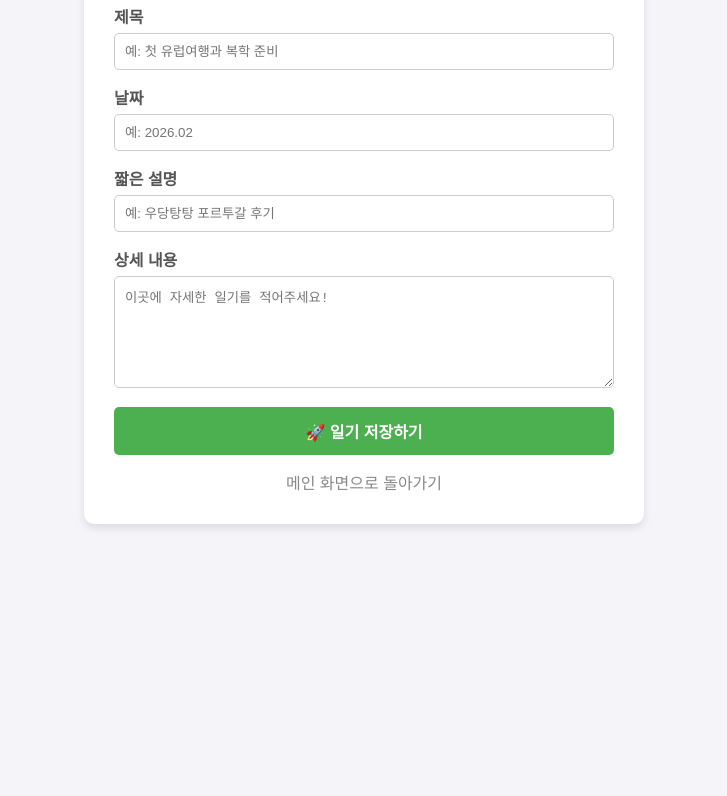
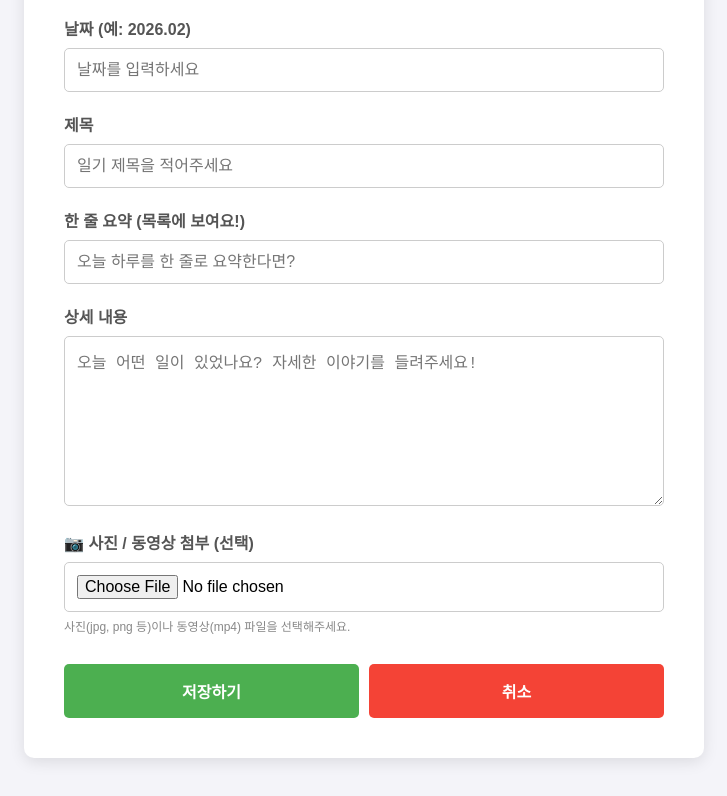
Before and after one commit to tjdekdms0215/My---leave-of-absence-diary, a website: page frontend/write.html in a window 1280 px wide. Shown: the part 159-955 px from the top of the page, without its empty margins (276-1003 px from the left). Before the commit the page ends 800 px from the top, so only its background shows below. Drawn offline with Linux system fonts and the light colour scheme.

Commit message:
글쓰기 페이지에서 파일 첨부 버튼 만들고 서버로 보내기

```diff
--- a/frontend/write.html
+++ b/frontend/write.html
@@ -3,80 +3,126 @@
 <head>
     <meta charset="UTF-8">
     <meta name="viewport" content="width=device-width, initial-scale=1.0">
-    <title>휴학 일기 쓰기 📝</title>
+    <title>새 일기 쓰기 - 성다은의 휴학일기</title>
     <style>
-        body { font-family: 'Arial', sans-serif; background-color: #f4f4f9; display: flex; justify-content: center; padding: 50px; }
-        .write-container { background: white; padding: 30px; border-radius: 10px; box-shadow: 0 4px 8px rgba(0,0,0,0.1); width: 100%; max-width: 500px; }
-        h2 { text-align: center; color: #333; }
-        .input-group { margin-bottom: 15px; }
-        label { display: block; margin-bottom: 5px; font-weight: bold; color: #555; }
-        input, textarea { width: 100%; padding: 10px; border: 1px solid #ccc; border-radius: 5px; box-sizing: border-box; }
-        button { width: 100%; padding: 12px; background-color: #4CAF50; color: white; border: none; border-radius: 5px; font-size: 16px; cursor: pointer; font-weight: bold; }
-        button:hover { background-color: #45a049; }
-        .back-link { display: block; text-align: center; margin-top: 15px; color: #888; text-decoration: none; }
+        body { font-family: 'Arial', sans-serif; background-color: #f4f4f9; padding: 30px; display: flex; justify-content: center; }
+        .container { background: white; padding: 40px; border-radius: 10px; box-shadow: 0 4px 15px rgba(0,0,0,0.1); width: 100%; max-width: 600px; }
+        h1 { text-align: center; color: #333; margin-bottom: 30px; }
+
+        .form-group { margin-bottom: 20px; }
+        label { display: block; font-weight: bold; margin-bottom: 8px; color: #555; }
+        input[type="text"], textarea, input[type="file"] { width: 100%; padding: 12px; border: 1px solid #ccc; border-radius: 5px; box-sizing: border-box; font-size: 16px; }
+        textarea { resize: vertical; }
+
+        .btn-group { display: flex; gap: 10px; margin-top: 30px; }
+        button { flex: 1; padding: 15px; border: none; border-radius: 5px; font-size: 16px; font-weight: bold; cursor: pointer; }
+        .save-btn { background-color: #4CAF50; color: white; }
+        .save-btn:hover { background-color: #45a049; }
+        .cancel-btn { background-color: #f44336; color: white; }
+        .cancel-btn:hover { background-color: #e53935; }
+
+        /* 파일 첨부 안내 문구 */
+        .file-hint { font-size: 12px; color: #888; margin-top: 5px; display: block; }
     </style>
 </head>
 <body>
 
-    <div class="write-container">
-        <h2>📝 나의 휴학 기록 쓰기</h2>
+    <div class="container">
+        <h1>✍️ 새 휴학 일기 쓰기</h1>
 
-        <div class="input-group">
-            <label>제목</label>
-            <input type="text" id="title" placeholder="예: 첫 유럽여행과 복학 준비" />
-        </div>
-        <div class="input-group">
-            <label>날짜</label>
-            <input type="text" id="date" placeholder="예: 2026.02" />
-        </div>
-        <div class="input-group">
-            <label>짧은 설명</label>
-            <input type="text" id="desc" placeholder="예: 우당탕탕 포르투갈 후기" />
-        </div>
-        <div class="input-group">
-            <label>상세 내용</label>
-            <textarea id="content" placeholder="이곳에 자세한 일기를 적어주세요!" rows="6"></textarea>
+        <div class="form-group">
+            <label>날짜 (예: 2026.02)</label>
+            <input type="text" id="date" placeholder="날짜를 입력하세요">
         </div>
 
-        <button onclick="savePost()">🚀 일기 저장하기</button>
+        <div class="form-group">
+            <label>제목</label>
+            <input type="text" id="title" placeholder="일기 제목을 적어주세요">
+        </div>
 
-        <a href="index.html" class="back-link">메인 화면으로 돌아가기</a>
+        <div class="form-group">
+            <label>한 줄 요약 (목록에 보여요!)</label>
+            <input type="text" id="desc" placeholder="오늘 하루를 한 줄로 요약한다면?">
+        </div>
+
+        <div class="form-group">
+            <label>상세 내용</label>
+            <textarea id="content" rows="8" placeholder="오늘 어떤 일이 있었나요? 자세한 이야기를 들려주세요!"></textarea>
+        </div>
+
+        <div class="form-group">
+            <label>📷 사진 / 동영상 첨부 (선택)</label>
+            <input type="file" id="media" accept="image/*, video/*">
+            <span class="file-hint">사진(jpg, png 등)이나 동영상(mp4) 파일을 선택해주세요.</span>
+        </div>
+
+        <div class="btn-group">
+            <button class="save-btn" onclick="savePost()">저장하기</button>
+            <button class="cancel-btn" onclick="window.location.href='index.html'">취소</button>
+        </div>
     </div>
 
     <script>
         async function savePost() {
-            // 1. 칸에 적힌 글씨들을 자바스크립트가 읽어옵니다.
+            // 1. 입력된 값과 첨부된 파일 가져오기
+            const date = document.getElementById('date').value;
             const title = document.getElementById('title').value;
-            const date = document.getElementById('date').value;
             const desc = document.getElementById('desc').value;
             const content = document.getElementById('content').value;
+            const mediaFile = document.getElementById('media').files[0]; // 파일 덥석!
 
-            // 빈칸이 있으면 저장 안 되게 막아주기!
-            if(!title || !date) {
-                alert("제목과 날짜는 꼭 적어주세요!");
+            // 필수 항목 검사
+            if (!date || !title || !desc) {
+                alert("날짜, 제목, 한 줄 요약은 꼭 적어주세요!");
                 return;
             }
 
+            // 🌟 2. FormData (가상의 택배 상자) 만들어서 내용물 차곡차곡 담기
+            const formData = new FormData();
+            formData.append('date', date);
+            formData.append('title', title);
+            formData.append('desc', desc);
+            formData.append('content', content);
+
+            // 파일이 있으면 택배 상자에 'media'라는 이름으로 넣기
+            if (mediaFile) {
+                formData.append('media', mediaFile);
+            }
+
+            // 내 입장권(토큰) 챙기기
+            const token = localStorage.getItem('token');
+
             try {
-                // 🚨 [매우 중요] 아래 주소를 다은님의 렌더(Render) 백엔드 주소로 싹 바꿔주세요!!! 🚨
-                // 예시: const url = 'https://my-backend-abcd.onrender.com/api/timeline';
-                const url = 'https://my-leave-of-absence-diary.onrender.com/api/timeline';
-                // fetch: 택배기사님을 불러서 백엔드로 데이터를 보냅니다.
-                const response = await fetch(url, {
-                    method: 'POST', // "새로운 데이터를 저장해 줘!" 라는 뜻
-                    headers: { 'Content-Type': 'application/json' },
-                    body: JSON.stringify({ title, date, desc, content }) // 글씨들을 예쁘게 포장
+                // 저장 중임을 알리는 알림 (파일 용량이 크면 시간이 조금 걸릴 수 있어요!)
+                const saveBtn = document.querySelector('.save-btn');
+                saveBtn.innerText = "저장 중... ⏳";
+                saveBtn.disabled = true;
+
+                // 🌟 다은님의 진짜 렌더 백엔드 주소로 보내기!
+                const response = await fetch('https://my-leave-of-absence-diary.onrender.com/api/timeline', {
+                    method: 'POST',
+                    headers: {
+                        'Authorization': `Bearer ${token}`
+                        // 💡 중요: FormData를 보낼 때는 'Content-Type'을 안 적는 게 국룰입니다! 브라우저가 알아서 세팅해줘요.
+                    },
+                    body: formData // 조립한 택배 상자를 통째로 전송!
                 });
 
                 if (response.ok) {
-                    alert("일기가 성공적으로 DB에 저장되었습니다! 🎉");
-                    window.location.href = 'index.html'; // 저장 성공하면 메인 화면으로 자동 이동!
+                    alert("일기와 파일이 성공적으로 저장되었습니다! 🎉");
+                    window.location.href = 'index.html'; // 저장 성공하면 메인 화면으로!
                 } else {
-                    alert("저장에 실패했어요. 서버를 확인해 보세요.");
+                    const errorData = await response.json();
+                    alert("저장 실패: " + (errorData.message || "서버 오류"));
                 }
             } catch (error) {
-                console.error("에러 발생:", error);
-                alert("서버와 연결할 수 없습니다. 렌더 주소를 다시 확인해 주세요!");
+                console.error("저장 에러:", error);
+                alert("서버와 연결할 수 없습니다.");
+            } finally {
+                // 버튼 상태 원래대로 복구
+                const saveBtn = document.querySelector('.save-btn');
+                saveBtn.innerText = "저장하기";
+                saveBtn.disabled = false;
             }
         }
     </script>
```
